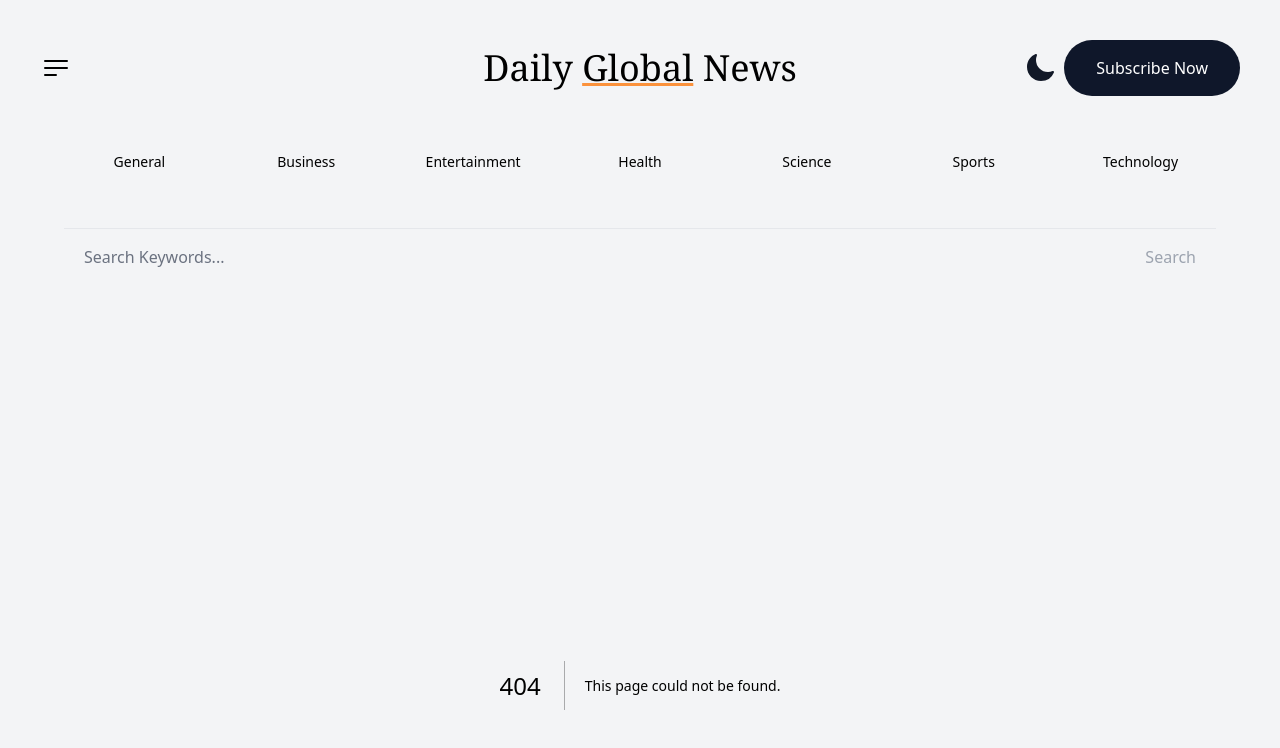
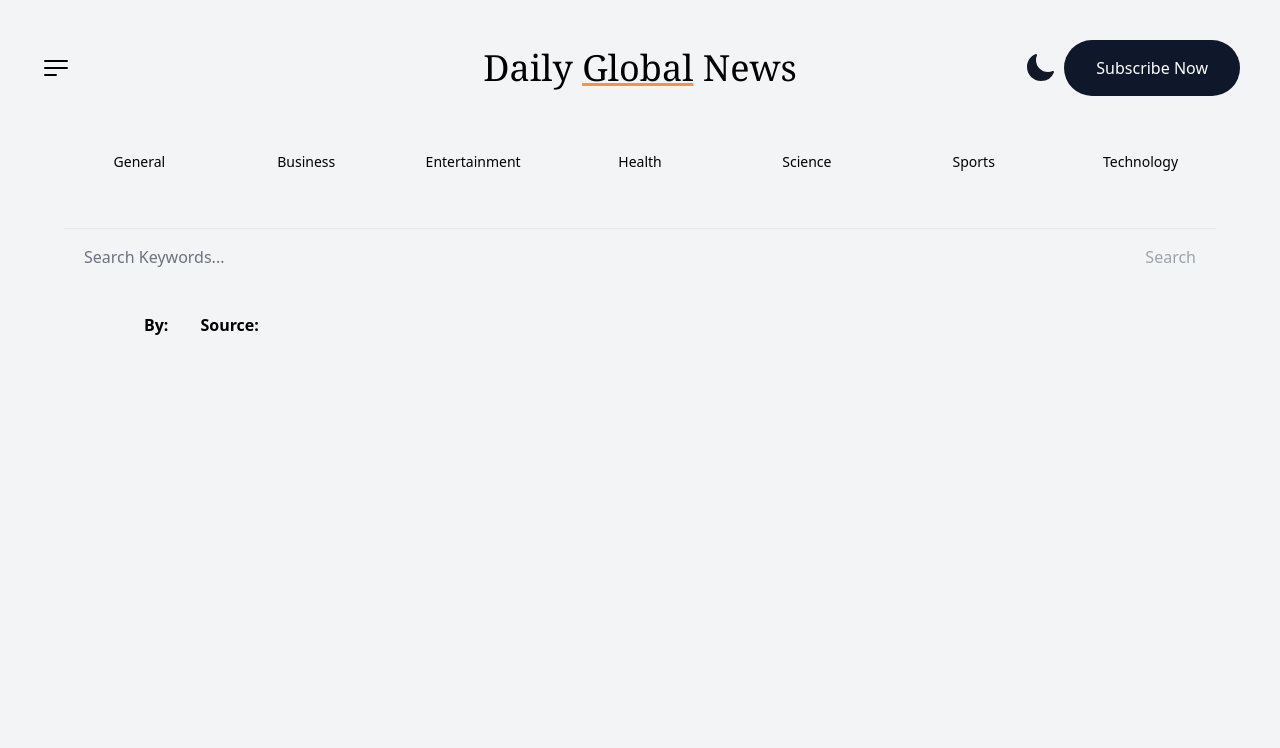
Before and after one commit to jeffersonbalde/DailyNews, a Next.js app: page /article in a window 1280 px wide. Before the commit this address had no page. Shown: the top 748 px of the page. Built offline with nearby package versions, Linux system fonts and the light colour scheme.

Commit message:
implementing article pages

```diff
--- a/app/Article.tsx
+++ b/app/Article.tsx
@@ -1,3 +1,5 @@
+import ReadMoreButton from "./ReadMoreButton"
+
 /* eslint-disable @next/next/no-img-element */
 type Props = {
     article: Article;
@@ -30,7 +32,7 @@
                 </div>
 
                 {/* ReadMoreButton */}
-
+                <ReadMoreButton article={article} />
             </div>
         </article>
     )
--- a/app/DarkModeButton.tsx
+++ b/app/DarkModeButton.tsx
@@ -1,4 +1,5 @@
 'use client'
+
 import { useTheme } from "next-themes"
 import { useState, useEffect } from "react"
 import { SunIcon, MoonIcon } from "@heroicons/react/24/solid"
--- /dev/null
+++ b/app/ReadMoreButton.tsx
@@ -0,0 +1,31 @@
+'use client'
+
+import { useRouter } from "next/navigation"
+
+type Props = {
+    article: Article
+}
+
+function ReadMoreButton({article}: Props) {
+  const router = useRouter()
+
+  const handleClick = () => {
+    const queryString = Object.entries(article)
+    .map(([key, value]) => `${key}=${value}`)
+    .join("&")
+    const url = `/article?${queryString}`
+    console.log(url)
+    router.push(url)
+  }
+
+  return (
+    <button
+      onClick={handleClick}
+      className="bg-orange-400 h-10 rounded-b-lg dark:text-gray-900 hover:bg-orange-500"
+    >
+      Read More
+    </button>
+  )
+}
+
+export default ReadMoreButton
--- /dev/null
+++ b/app/article/page.tsx
@@ -0,0 +1,48 @@
+import { notFound } from "next/navigation"
+
+type Props = {
+    searchParams?: Article
+}
+
+function ArticlePage({searchParams}: Props) {
+    if (
+        (searchParams && Object.entries(searchParams).length === 0) ||
+        !searchParams
+    ) {
+        return notFound()
+    }
+
+    const article: Article = searchParams
+
+    return (
+        <article>
+            <section className="flex flex-col lg:flex-row pb-24 px-0 lg:px-10">
+                {article.image && (
+                    // eslint-disable-next-line @next/next/no-img-element
+                    <img
+                        className="h-50 max-w-md mx-auto md:max-w-lg lg:max-w-xl
+                        object-cover rounded-lg shadow-md"
+                        src={article.image}
+                        alt={article.title}
+                    />
+                )}
+
+                <div className="px-10">
+                    <h1 className="headerTitle px-0 no-underline pb-2">
+                        {article.title}
+                    </h1>
+
+                    <div className="flex devide-x-2 space-x-4">
+                        <h2 className="font-bold">By: {article.author}</h2>
+                        <h2 className="font-bold pl-4">Source: {article.source}</h2>
+                        <p className="pl-4">{article.published_at}</p>
+                    </div>
+
+                    <p className="pt-4">{article.description}</p>
+                </div>
+            </section>
+        </article>
+    )
+}
+
+export default ArticlePage
--- a/app/layout.tsx
+++ b/app/layout.tsx
@@ -9,14 +9,12 @@
 }) {
   return (
     <html>
-        <Providers>
-            <body className='bg-gray-100 dark:bg-zinc-900 transition-all duration-700' >
+        <body className='bg-gray-100 dark:bg-zinc-900 transition-all duration-700' >
+            <Providers>
                 <Header />
-                <div className='max-w-6xl mx-auto'>
-                {children}
-                </div>
-            </body>
-        </Providers>
+                <div className='max-w-6xl mx-auto'>{children}</div>
+            </Providers>
+        </body>
     </html>
   )
 }
--- a/styles/globals.css
+++ b/styles/globals.css
@@ -9,4 +9,9 @@
         rounded-full p-4 cursor-pointer hover:font-bold capitalize hover:scale-110
         transition-transform duration-200 ease-out;
     }
+
+    .headerTitle {
+      @apply text-4xl font-serif capitalize px-10 pt-5 underline decoration-orange-400
+      decoration-2 underline-offset-4 decoration-double
+    }
 }
```
Also changed, not shown: app/Providers.tsx (+4 -4 lines).
